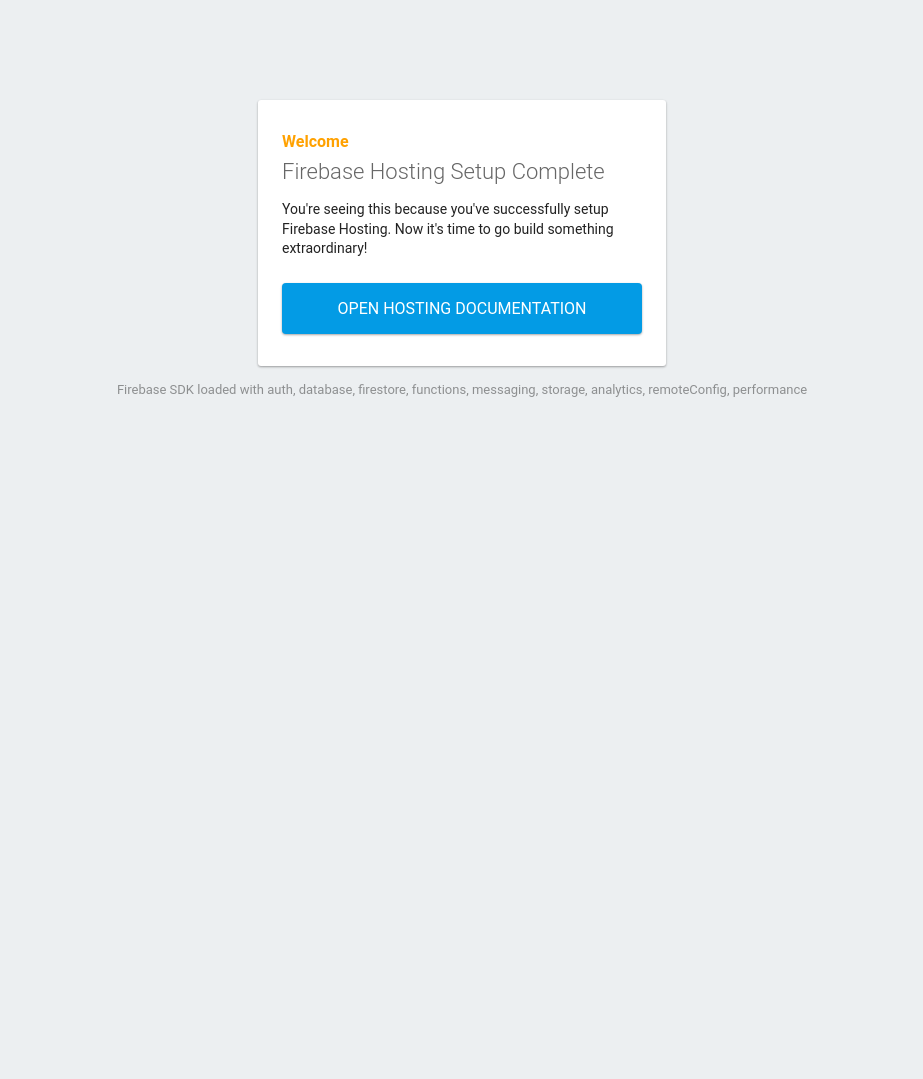
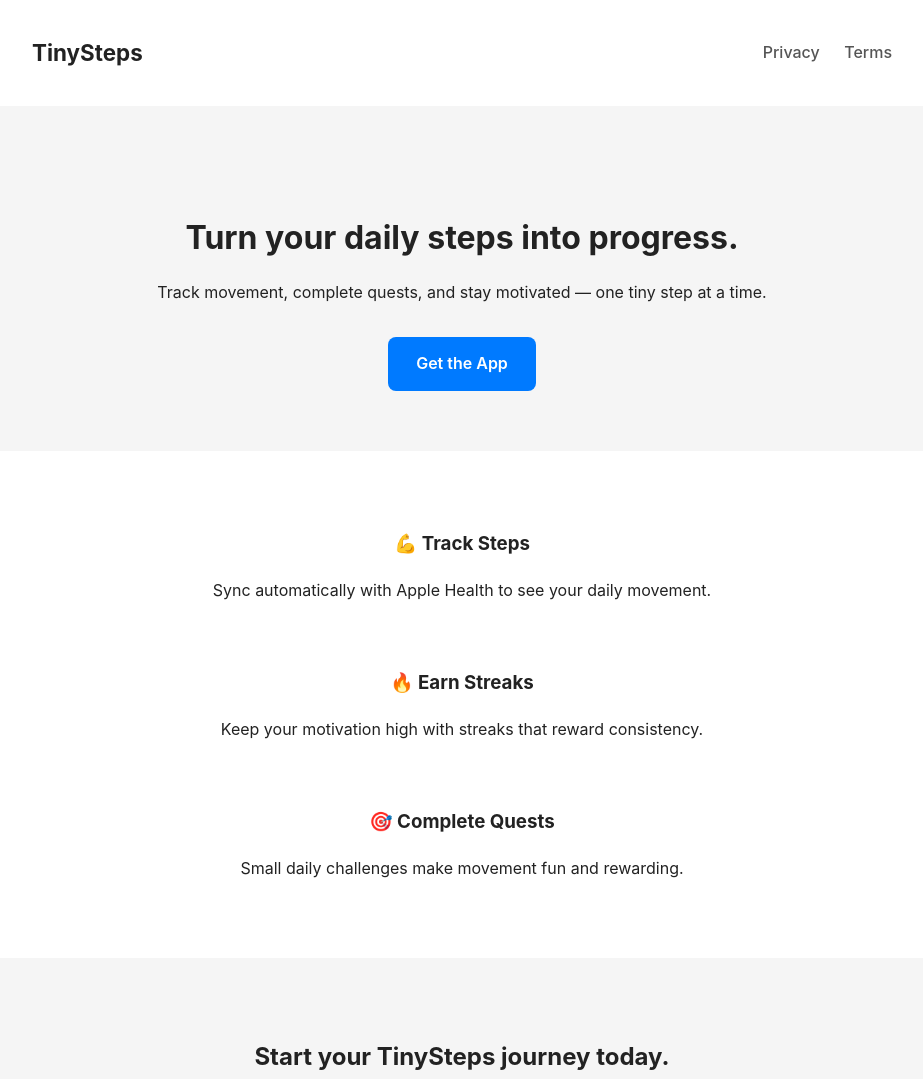
Before and after one commit to charlesivia/tinysteps, a plain HTML site: page public/index.html in a window 1280 px wide. Shown: the top 1079 px of the page, without its empty margins (178-1101 px from the left). Before the commit the page ends 800 px from the top, so only its background shows below. Drawn offline with Linux system fonts and the light colour scheme; some packages are replaced by stand-ins of ours.

Commit message:
move things around

```diff
--- a/public/index.html
+++ b/public/index.html
@@ -1,89 +1,50 @@
 <!DOCTYPE html>
-<html>
+<html lang="en">
   <head>
-    <meta charset="utf-8">
-    <meta name="viewport" content="width=device-width, initial-scale=1">
-    <title>Welcome to Firebase Hosting</title>
-
-    <!-- update the version number as needed -->
-    <script defer src="/__/firebase/12.4.0/firebase-app-compat.js"></script>
-    <!-- include only the Firebase features as you need -->
-    <script defer src="/__/firebase/12.4.0/firebase-auth-compat.js"></script>
-    <script defer src="/__/firebase/12.4.0/firebase-database-compat.js"></script>
-    <script defer src="/__/firebase/12.4.0/firebase-firestore-compat.js"></script>
-    <script defer src="/__/firebase/12.4.0/firebase-functions-compat.js"></script>
-    <script defer src="/__/firebase/12.4.0/firebase-messaging-compat.js"></script>
-    <script defer src="/__/firebase/12.4.0/firebase-storage-compat.js"></script>
-    <script defer src="/__/firebase/12.4.0/firebase-analytics-compat.js"></script>
-    <script defer src="/__/firebase/12.4.0/firebase-remote-config-compat.js"></script>
-    <script defer src="/__/firebase/12.4.0/firebase-performance-compat.js"></script>
-    <!--
-      initialize the SDK after all desired features are loaded, set useEmulator to false
-      to avoid connecting the SDK to running emulators.
-    -->
-    <script defer src="/__/firebase/init.js?useEmulator=true"></script>
-
-    <style media="screen">
-      body { background: #ECEFF1; color: rgba(0,0,0,0.87); font-family: Roboto, Helvetica, Arial, sans-serif; margin: 0; padding: 0; }
-      #message { background: white; max-width: 360px; margin: 100px auto 16px; padding: 32px 24px; border-radius: 3px; }
-      #message h2 { color: #ffa100; font-weight: bold; font-size: 16px; margin: 0 0 8px; }
-      #message h1 { font-size: 22px; font-weight: 300; color: rgba(0,0,0,0.6); margin: 0 0 16px;}
-      #message p { line-height: 140%; margin: 16px 0 24px; font-size: 14px; }
-      #message a { display: block; text-align: center; background: #039be5; text-transform: uppercase; text-decoration: none; color: white; padding: 16px; border-radius: 4px; }
-      #message, #message a { box-shadow: 0 1px 3px rgba(0,0,0,0.12), 0 1px 2px rgba(0,0,0,0.24); }
-      #load { color: rgba(0,0,0,0.4); text-align: center; font-size: 13px; }
-      @media (max-width: 600px) {
-        body, #message { margin-top: 0; background: white; box-shadow: none; }
-        body { border-top: 16px solid #ffa100; }
-      }
-    </style>
+    <meta charset="UTF-8" />
+    <meta name="viewport" content="width=device-width, initial-scale=1.0" />
+    <title>TinySteps – Track steps. Earn streaks.</title>
+    <link rel="stylesheet" href="./style.css" />
   </head>
   <body>
-    <div id="message">
-      <h2>Welcome</h2>
-      <h1>Firebase Hosting Setup Complete</h1>
-      <p>You're seeing this because you've successfully setup Firebase Hosting. Now it's time to go build something extraordinary!</p>
-      <a target="_blank" href="https://firebase.google.com/docs/hosting/">Open Hosting Documentation</a>
-    </div>
-    <p id="load">Firebase SDK Loading&hellip;</p>
+    <header>
+      <h1>TinySteps</h1>
+      <nav>
+        <a href="privacy.html">Privacy</a>
+        <a href="terms.html">Terms</a>
+      </nav>
+    </header>
 
-    <script>
-      document.addEventListener('DOMContentLoaded', function() {
-        const loadEl = document.querySelector('#load');
-        // // 🔥🔥🔥🔥🔥🔥🔥🔥🔥🔥🔥🔥🔥🔥🔥🔥🔥🔥🔥🔥🔥🔥🔥🔥🔥🔥🔥🔥🔥🔥🔥
-        // // The Firebase SDK is initialized and available here!
-        //
-        // firebase.auth().onAuthStateChanged(user => { });
-        // firebase.database().ref('/path/to/ref').on('value', snapshot => { });
-        // firebase.firestore().doc('/foo/bar').get().then(() => { });
-        // firebase.functions().httpsCallable('yourFunction')().then(() => { });
-        // firebase.messaging().requestPermission().then(() => { });
-        // firebase.storage().ref('/path/to/ref').getDownloadURL().then(() => { });
-        // firebase.analytics(); // call to activate
-        // firebase.analytics().logEvent('tutorial_completed');
-        // firebase.performance(); // call to activate
-        //
-        // // 🔥🔥🔥🔥🔥🔥🔥🔥🔥🔥🔥🔥🔥🔥🔥🔥🔥🔥🔥🔥🔥🔥🔥🔥🔥🔥🔥🔥🔥🔥🔥
+    <main>
+      <section class="hero">
+        <h2>Turn your daily steps into progress.</h2>
+        <p>Track movement, complete quests, and stay motivated — one tiny step at a time.</p>
+        <a href="#" class="cta">Get the App</a>
+      </section>
 
-        try {
-          let app = firebase.app();
-          let features = [
-            'auth',
-            'database',
-            'firestore',
-            'functions',
-            'messaging',
-            'storage',
-            'analytics',
-            'remoteConfig',
-            'performance',
-          ].filter(feature => typeof app[feature] === 'function');
-          loadEl.textContent = `Firebase SDK loaded with ${features.join(', ')}`;
-        } catch (e) {
-          console.error(e);
-          loadEl.textContent = 'Error loading the Firebase SDK, check the console.';
-        }
-      });
-    </script>
+      <section class="features">
+        <div class="feature">
+          <h3>💪 Track Steps</h3>
+          <p>Sync automatically with Apple Health to see your daily movement.</p>
+        </div>
+        <div class="feature">
+          <h3>🔥 Earn Streaks</h3>
+          <p>Keep your motivation high with streaks that reward consistency.</p>
+        </div>
+        <div class="feature">
+          <h3>🎯 Complete Quests</h3>
+          <p>Small daily challenges make movement fun and rewarding.</p>
+        </div>
+      </section>
+
+      <section class="footer-cta">
+        <h2>Start your TinySteps journey today.</h2>
+        <a href="#" class="cta">Join Now</a>
+      </section>
+    </main>
+
+    <footer>
+      <p>&copy; 2025 TinySteps. All rights reserved.</p>
+    </footer>
   </body>
 </html>
```
Also changed, not shown: index.html (deleted, +0 -50 lines), public/privacy.html (renamed from privacy.html), public/style.css (renamed from style.css), public/terms.html (renamed from terms.html).
